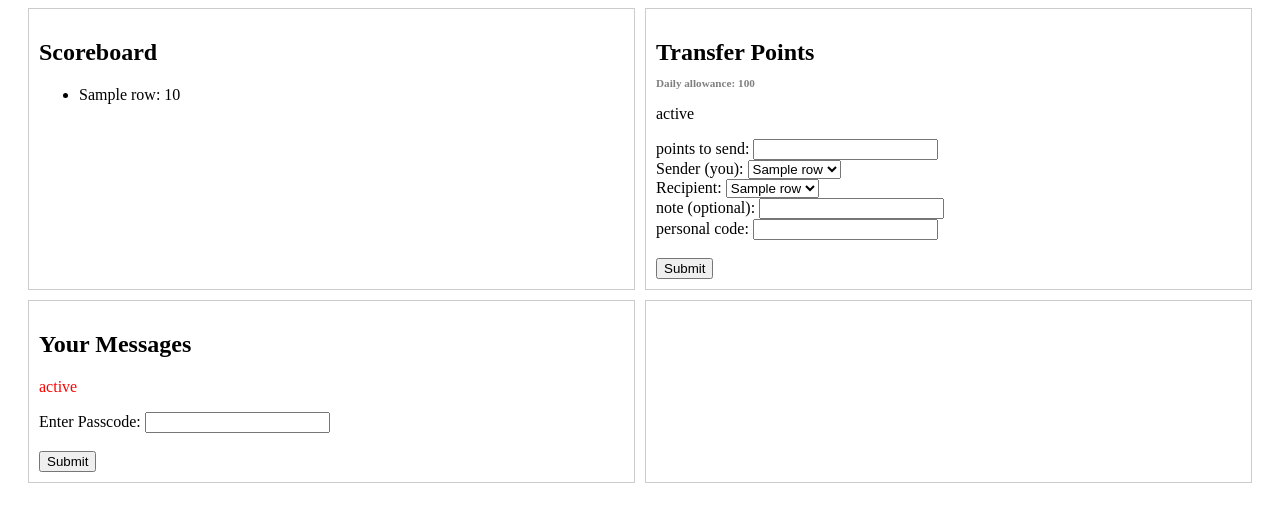
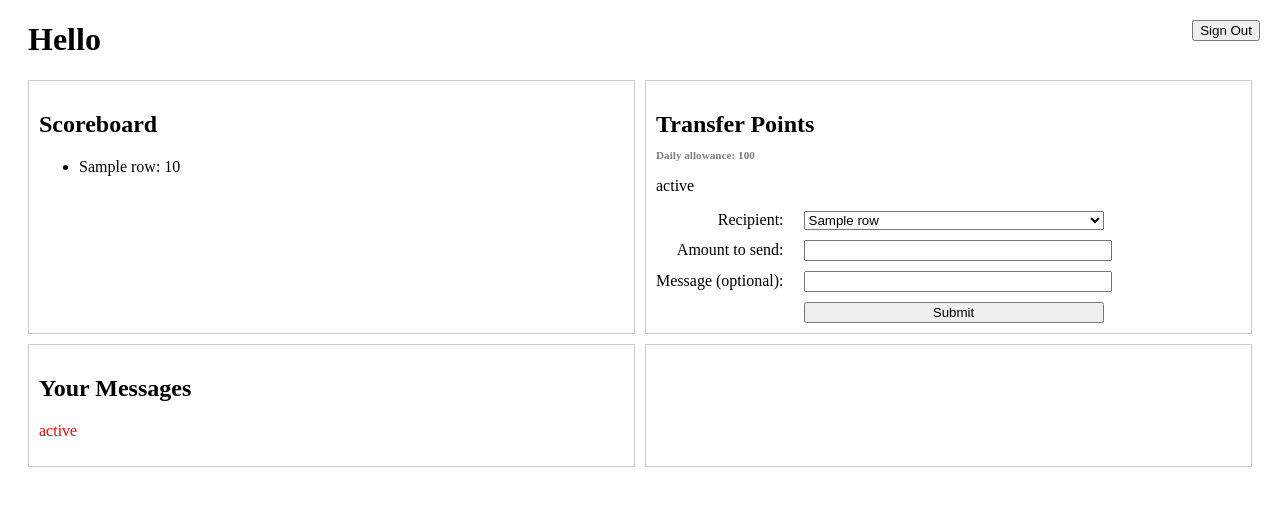
Before and after one commit to TanCoshgraph/social-credit-system, a Flask app: template templates/dashboard.html in a window 1280 px wide. Shown: the top 522 px of the page. Run offline with Flask 3, Linux system fonts and the light colour scheme; the template is opened without the code that fills it: most values are stand-ins (such as "Sample title", 1, 10 or a date in 2020); some web fonts are replaced.

Commit message:
Remove need for passcode; introduce notion of current user; tidy up the transfer points section
Add sessions and login page

```diff
--- a/app.py
+++ b/app.py
@@ -37,6 +37,7 @@
     pass
 
 ADMIN_ID = 42
+app.secret_key = "super_secret_key"
 
 def admin_exists():
     return get_admin() != None
@@ -79,12 +80,6 @@
     def __repr__(self):
         return f'<Transfer {self.id}: {vars(self)}>'
 
-class Message():
-    def __init__(self, message, sender_name, sender_id=None):
-        self.message = message
-        self.sender_name = sender_name
-        self.sender_id = sender_id
-
 def create_object(db_model_object):
     try:
         db.session.add(db_model_object)
@@ -98,6 +93,9 @@
 
 def find_person(id):
     return db.session.query(Person).where(Person.id == id).first()
+
+def find_person_by_name(name):
+    return db.session.query(Person).where(Person.name == name).first()
 
 def get_admin():
     return find_person(42)
@@ -130,7 +128,33 @@
 def hello_world():
     return render_dashboard(status=None)
 
-def render_dashboard(status, messages_component_status=None, messages=None):
+@app.route('/test_set_id')
+def test_set_id():
+    session['user_id'] = 2
+    return redirect('/')
+
+default_user_id = 0
+
+def retrieve_messages(person_id):
+    person = find_person(person_id)
+    messages = [transfer for transfer in person.received_transfers]
+    return messages if (messages != None and messages != []) else None
+
+def render_dashboard(status, messages_component_status=None):
+    # Header
+    if 'user_id' in session:
+        user_id = session['user_id']
+    else:
+        user_id = default_user_id
+
+    current_user = find_person(user_id)
+    if current_user == None:
+        return redirect('/login')
+    else:
+        return render_dashboard_signed_in(current_user)
+
+
+def render_dashboard_signed_in(user, status=None, messages_component_status=None):
     people = get_people()
     for person in people:
         person.calculate_score()
@@ -144,44 +168,71 @@
 
     leader = max_person if unique_max else None
 
-    return render_template('dashboard.html', rows=people, status=status, messages_component_status=messages_component_status, messages=messages, people=people_info, leader=leader)
+    # Messages
+    messages = retrieve_messages(user.id)
+    if messages == None:
+        messages_component_status = "No messages. They should call you Lonely Mc No messages the 3rd :("
+
+    return render_template('dashboard.html',
+                            current_user=user,
+                            rows=people,
+                            status=status,
+                            messages_component_status=messages_component_status,
+                            messages=messages,
+                            people=people_info,
+                            leader=leader)
 
 @app.route("/transfer_points", methods=['POST'])
 def attempt_points_transfer():
-    code = request.form["code"]
     sender_id = int(request.form["sender_id"])
     sender = find_person(sender_id)
+
+    # Verify that sender is current_user
+    if sender_id != user_id:
+        return "Unauthorized"
+
     amount = int(request.form["points"]) if request.form["points"] else 0
     recipient_id = int(request.form["recipient_id"])
     error_message = ""
     if amount == 0:
-        error_message = "Amount must be non-zero. Try again fool"
+        error_message = "Amount must be non-zero. Try again"
     elif sender_id == recipient_id:
         error_message = "Sending points to yourself? Sad. Minus 5 points for bringing down the vibe"
         transfer = Transfer(amount=-5, note="Bringing down the vibe", person_from_id=ADMIN_ID, person_to_id=sender_id)
         create_object(transfer)
     elif sender.calculate_allowance() - amount < 0:
         error_message = "You don't have anough allowance! Try again tomorrow"
-    elif sender.passcode == None or code == sender.passcode:
+    elif (sender_id == user_id) & (sender != None) & (find_person(user_id) != None):
         note = request.form["note"]
         transfer = Transfer(amount=amount, note=note, person_from_id=sender_id, person_to_id=recipient_id)
         create_object(transfer)
         return redirect('/')
     else:
-        error_message = "Something went wrong (probably your passcode isn't right)"
-    return render_dashboard(status=error_message, messages=None)
+        print("current_user:")
+        print(find_person(user_id))
+        error_message = "Something went wrong"
+    # TODO: Store error message in session
+    print(error_message)
+    return redirect('/')
 
-def retrieve_messages():
-    passcode = request.form["passcode"]
-    people = get_people()
-    messages = []
-    for person in people:
-        if person.passcode == passcode:
-            messages = [Message(transfer.note, transfer.sender.name) for transfer in person.received_transfers if transfer.note]
-            status = "They should call you Lonely Mc No messages the 3rd :(" if messages == [] else None
-            return render_dashboard(status=None, messages=messages, messages_component_status=status)
-    return render_dashboard(status=None, messages_component_status="Invalid passcode", messages=None)
 
 @app.route("/retrieve_messages", methods=['POST'])
 def retrieve_messages_route():
     return retrieve_messages()
+
+@app.route("/login", methods=['GET', 'POST'])
+def login():
+    if request.method == 'POST':
+        name = request.form["name"]
+        person = find_person_by_name(name)
+        if person:
+            session['user_id'] = person.id
+            return redirect('/')
+        else:
+            return "User not found <br> <a href='/'>Go Back</a>", 404
+    return render_template('login.html')
+
+@app.route("/logout", methods=['POST'])
+def logout():
+    session.clear()
+    return redirect('/login')
--- a/templates/dashboard.html
+++ b/templates/dashboard.html
@@ -53,6 +53,13 @@
             grid-template-rows: auto auto;
             gap: 5px;
         }
+
+        .message-date {
+            grid-column: 2;
+            grid-row: 1;
+            text-align: right;
+            font-family: 'MeowScript', cursive;
+        }
         .message-content {
             grid-column: 1;
             max-width: fit-content;
@@ -93,9 +100,35 @@
                 max-width: 100%;
             }
         }
+
+        .transfer-form {
+            display: grid;
+            grid-template-columns: auto 1fr;
+            gap: 10px;
+            align-items: center;
+        }
+        .transfer-form label {
+            text-align: right;
+            padding-right: 10px;
+        }
+        .transfer-form input, button, .transfer-form select {
+            width: 100%;
+            max-width: 300px; /* Set a maximum width for the input column */
+        }
+        .sign-out {
+            position: absolute;
+            top: 20px;
+            right: 20px;
+        }
     </style>
 </head>
 <body>
+    {% if current_user != None %}
+        <h1>Hello {{current_user.name}}</h1>
+        <form method="post" action="/logout" class="sign-out">
+            <button type="submit">Sign Out</button>
+        </form>
+    {% endif %}
     <div class="grid-container">
         <div class="grid-item">
             <h2>Scoreboard</h2>
@@ -117,27 +150,19 @@
             {% if status %}
                 <p>{{status}}</p>
             {% endif %}
-            <form method="post" action="transfer_points">
-                points to send: <input name="points">
-                <br>
-                <label for="sender_id">Sender (you):</label>
-                <select id="sender" name="sender_id">
-                    {% for person in rows %}
+            <form method="post" action="transfer_points" class="transfer-form">
+                <label for="recipient_id">Recipient:</label>
+                <select id="recipient" name="recipient_id">
+                    {% for person in rows if not person.id == current_user.id %}
                         <option value='{{ person.id }}'>{{ person.name }}</option>
                     {% endfor %}
                 </select>
-                <br>
-                <label for="recipient_id">Recipient:</label>
-                <select id="recipient" name="recipient_id">
-                    {% for person in rows %}
-                        <option value='{{ person.id }}'>{{ person.name }}</option>
-                    {% endfor %}
-                </select>
-                <br>
-                note (optional): <input name="note">
-                <br>
-                personal code: <input name="code">
-                <br/><br/>
+                <label for="points">Amount to send:</label>
+                <input id="points" name="points">
+                <label for="note">Message (optional):</label>
+                <input id="note" name="note">
+                <input type="hidden" name="sender_id" value="{{ current_user.id }}">
+                <div></div>
                 <button type="submit">Submit</button>
             </form>
         </div>
@@ -147,22 +172,22 @@
             {% if messages %}
                 <ul>
                 {% for message in messages %}
-                    <div class="message-bubble">
-                        <div class="message-content">{{ message.message }}</div>
-                        <div class="message-sender">- {{ message.sender_name }}</div>
-                    </div>
+                    {% for person in rows %}
+                        {% if person.id == message.person_from_id %}
+                            <div class="message-bubble">
+                                <div class="message-content">{{message.amount}} pts.</div>
+                                <div class="message-date">{{ message.created_at.strftime('%d-%m-%Y') }}</div>
+                                {% if message.note != None %}
+                                    <div class="message-content">{{ message.note }}</div>
+                                {% endif %}
+                                <div class="message-sender">- {{ person.name }}</div>
+                            </div>
+                        {% endif %}
+                    {% endfor %}
                 {% endfor %}
                 </ul>
             {% else %}
-                {% if messages_component_status %}
-                    <p style="color: red">{{ messages_component_status }}</p>
-                {% endif %}
-                <form method="post" action="retrieve_messages">
-                    <label for="passcode">Enter Passcode:</label>
-                    <input type="password" id="passcode" name="passcode">
-                    <br/><br/>
-                    <button type="submit">Submit</button>
-                </form>
+                <p style="color: red">{{ messages_component_status }}</p>
             {% endif %}
         </div>
         <div class="grid-item">
```
Also changed, not shown: templates/login.html (added, +36 -0 lines).
